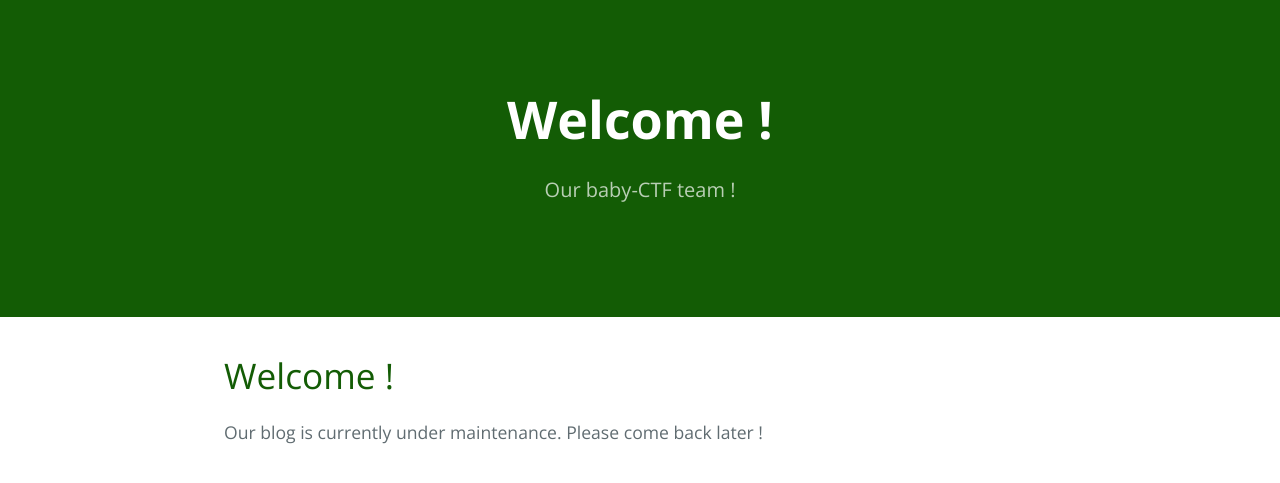
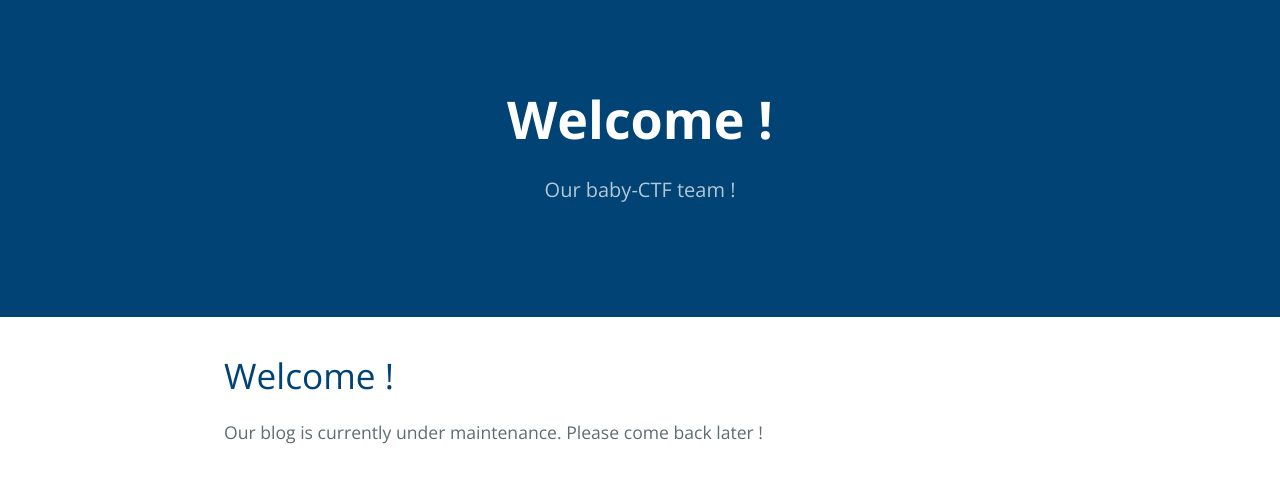
Before and after one commit to backsidectf/backsidectf.github.io, a Jekyll site: the page built from index.md, in a window 1280 px wide. Shown: the top 483 px of the page. Built offline with Jekyll 4.4.1, drawn with Linux system fonts in a browser that asks for light colours; our own code applies the rules of GitHub Pages for plain Markdown files.

Commit message:
Update variables.scss

```diff
--- a/_sass/variables.scss
+++ b/_sass/variables.scss
@@ -4,11 +4,11 @@ $medium-breakpoint: 42em !default;
 
 // Headers
 $header-heading-color: #fff !default;
-$header-bg-color: #135c05 !default;
-$header-bg-color-secondary: #155799 !default;
+$header-bg-color: #004374 !default;
+$header-bg-color-secondary: #004384 !default;
 
 // Text
-$section-headings-color: #135c05 !default;
+$section-headings-color: #004374 !default;
 $body-text-color: #606c71 !default;
 $body-link-color: #1e6bb8 !default;
 $blockquote-text-color: #819198 !default;
```
